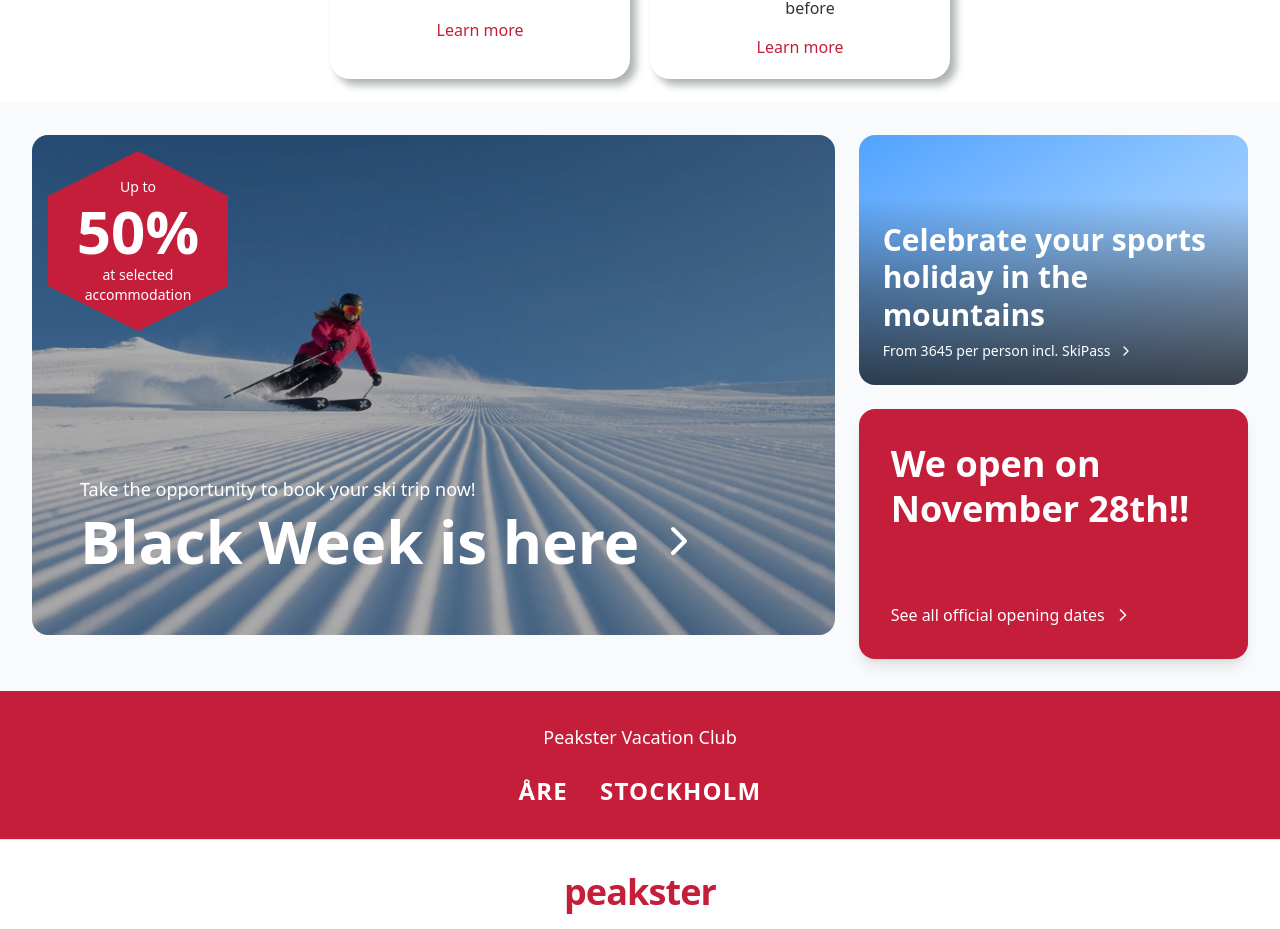
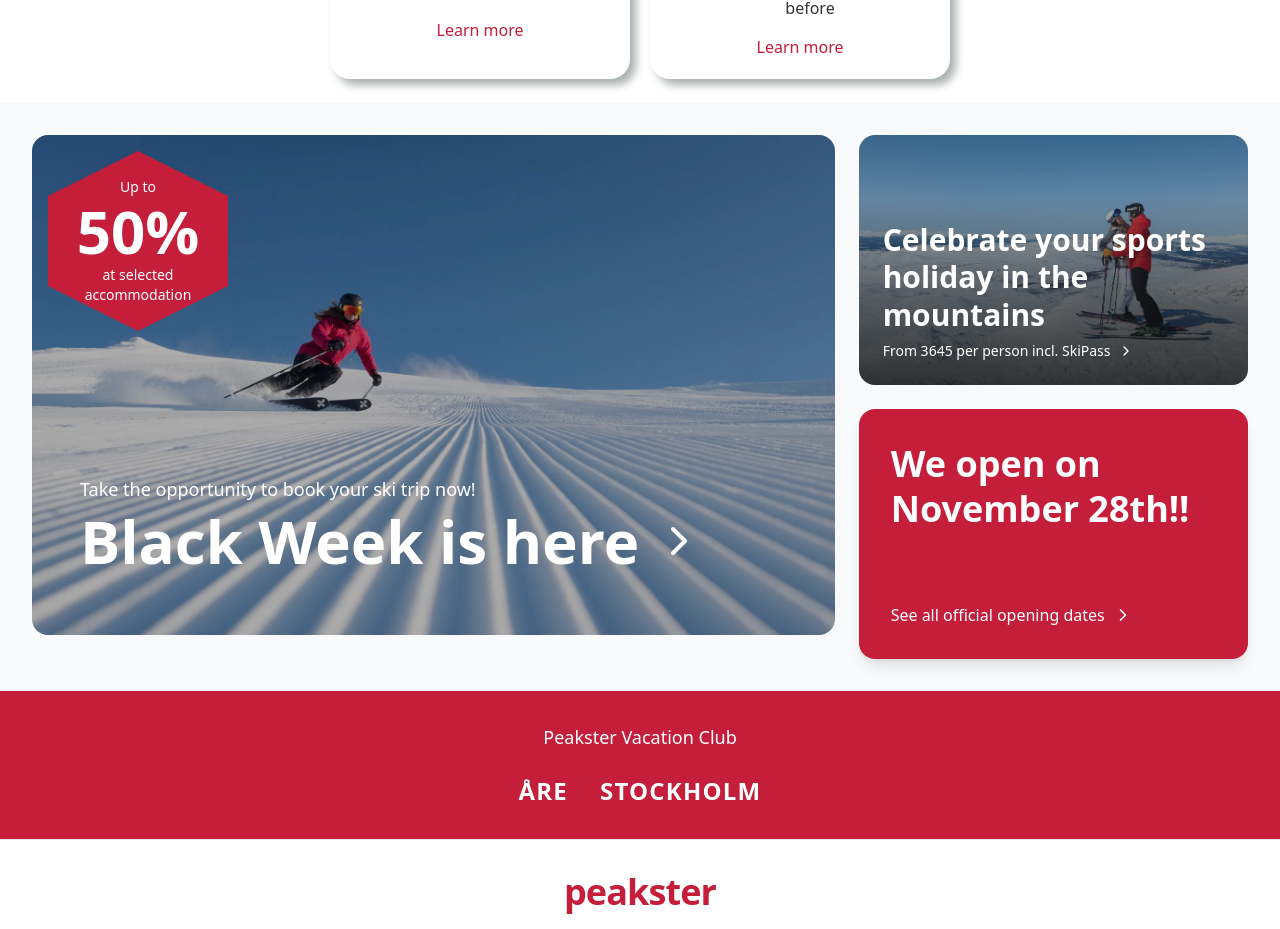
Before and after one commit to KaviSubi55/Works, a Next.js app: page / in a window 1280 px wide. Shown: the part 812-1741 px from the top of the page. Built offline with nearby package versions, Linux system fonts and the light colour scheme.

Commit message:
Add winter-home4.jpg background to celebrate holiday section
Replace gradient background with winter-home4.jpg image in the sports holiday card of the hero section. Added dark overlay for better text readability.

```diff
--- a/components/HeroSection/index.tsx
+++ b/components/HeroSection/index.tsx
@@ -57,8 +57,15 @@ const HeroSection: React.FC = () => {
           {/* Right Side Cards */}
           <div className="lg:col-span-4 flex flex-col gap-6">
             {/* Top Card - Sports Holiday */}
-            <div className="relative h-[250px] rounded-2xl overflow-hidden group cursor-pointer bg-linear-to-br from-blue-400 via-blue-300 to-blue-200">
-              {/* You can add background image here */}
+            <div className="relative h-[250px] rounded-2xl overflow-hidden group cursor-pointer">
+              {/* Background - Winter image */}
+              <div
+                className="absolute inset-0 bg-cover bg-center bg-no-repeat"
+                style={{ backgroundImage: 'url(/winter-home4.jpg)' }}
+              >
+                {/* Dark overlay for better text readability */}
+                <div className="absolute inset-0 bg-black/30" />
+              </div>
 
               {/* Content */}
               <div className="absolute bottom-0 left-0 right-0 p-6 bg-linear-to-t from-black/70 via-black/40 to-transparent z-10">
```
